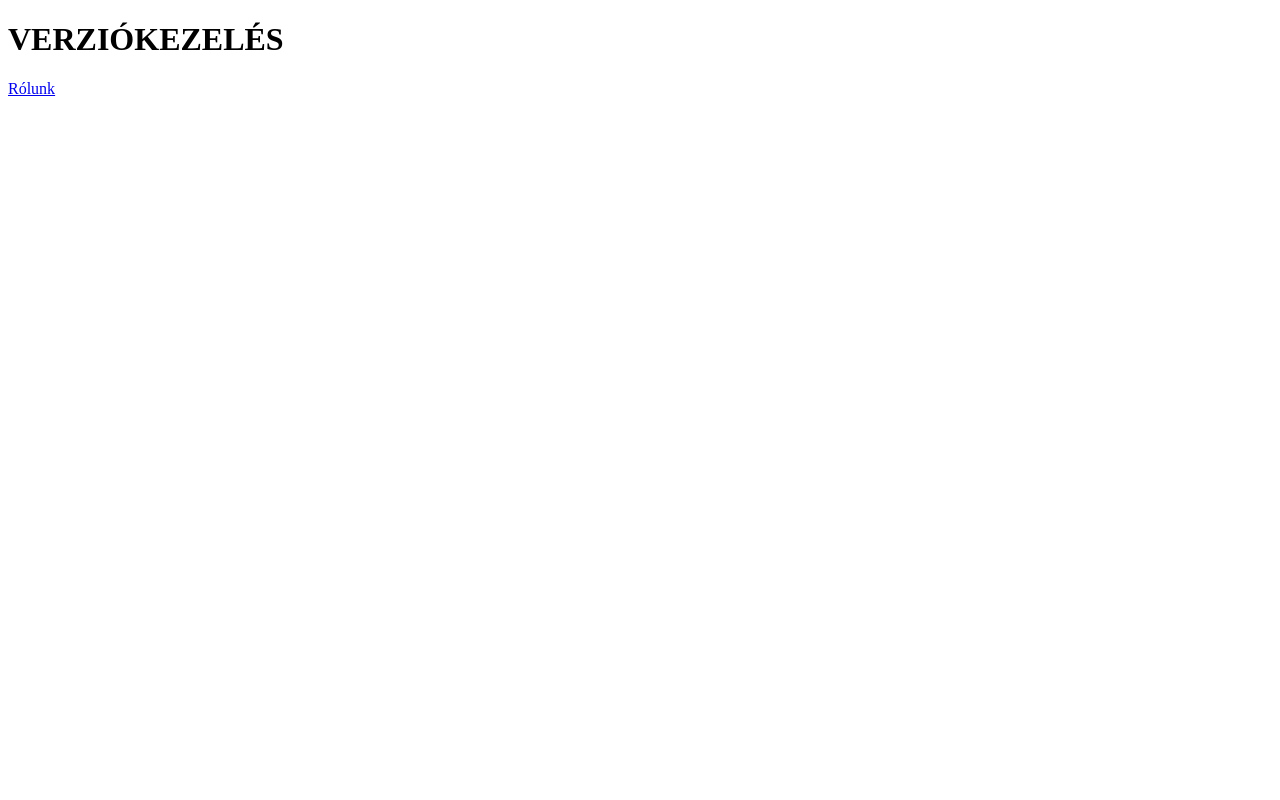
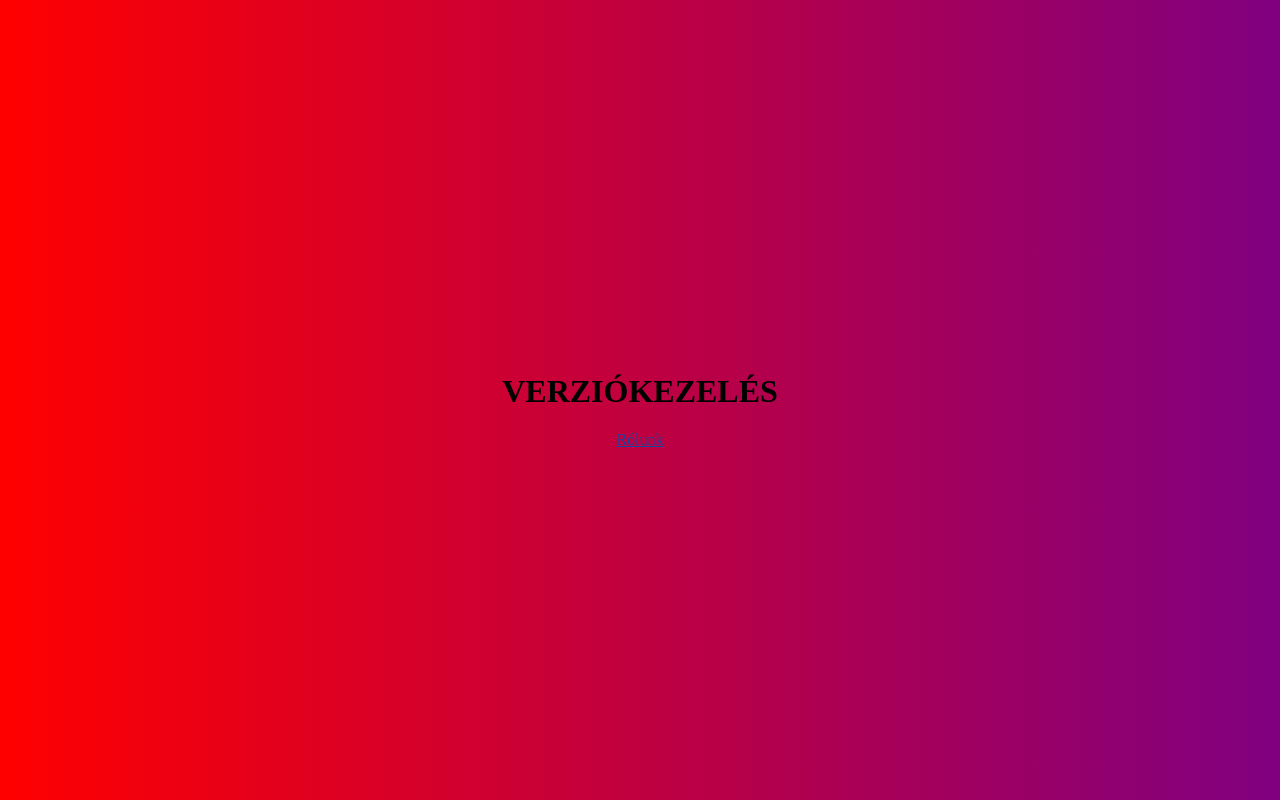
Before and after one commit to baksabea/Ez-egy-teszt, a plain HTML site: page index.html in a window 1280 px wide. Drawn offline with Linux system fonts and the light colour scheme.

Commit message:
Még egy változtatás

```diff
--- a/index.html
+++ b/index.html
@@ -4,6 +4,7 @@
     <meta charset="UTF-8">
     <meta http-equiv="X-UA-Compatible" content="IE=edge">
     <meta name="viewport" content="width=device-width, initial-scale=1.0">
+    <link rel="stylesheet" href="style.css">
     <title>Document</title>
 </head>
 <body>
--- a/style.css
+++ b/style.css
@@ -9,3 +9,7 @@ justify-content: center;
 align-items: center;
 
 }
+
+a{
+    color: rgb(29, 67, 161)
+}
```
Also changed, not shown: rolunk.html (+3 -1 lines).
